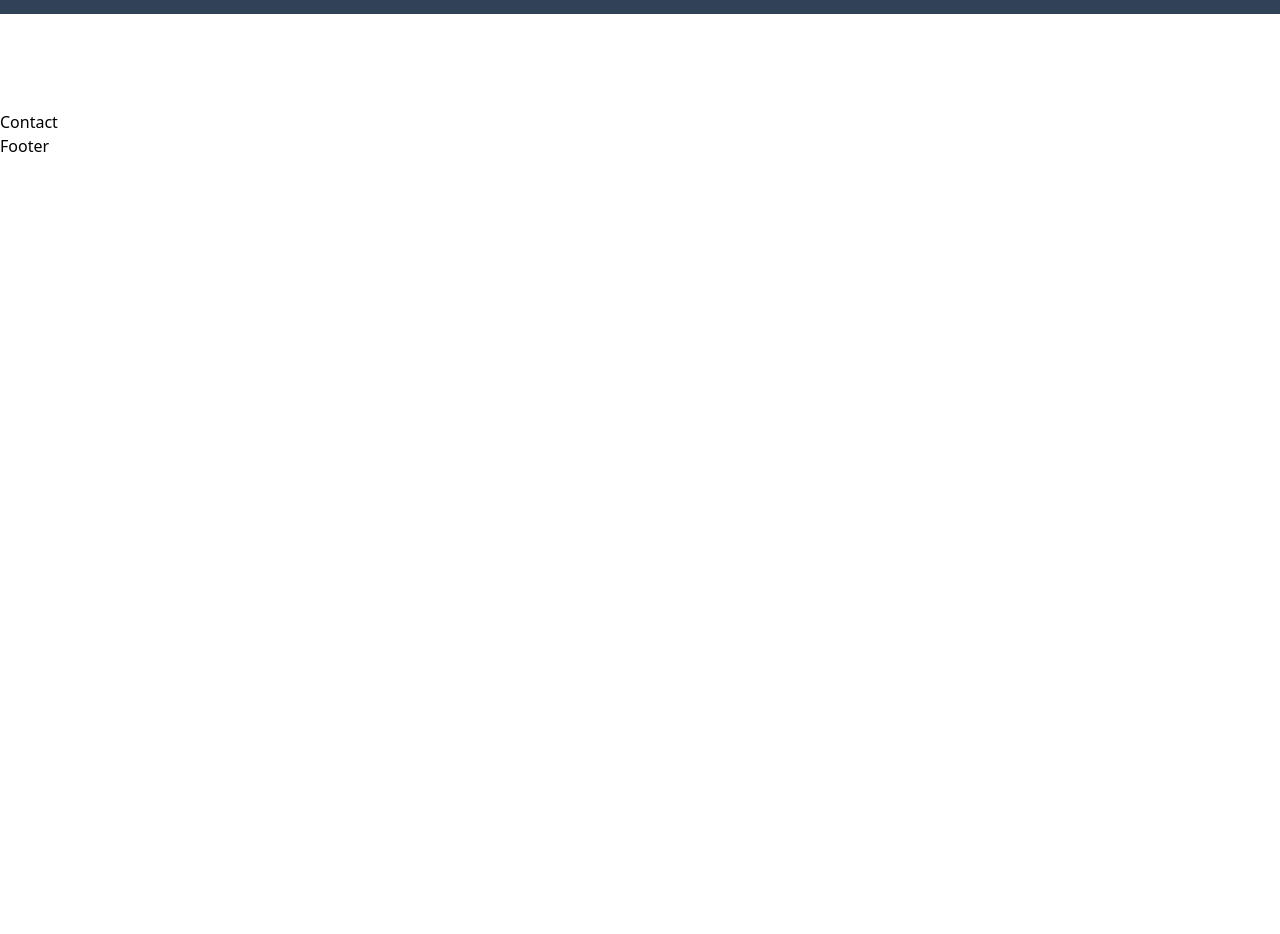
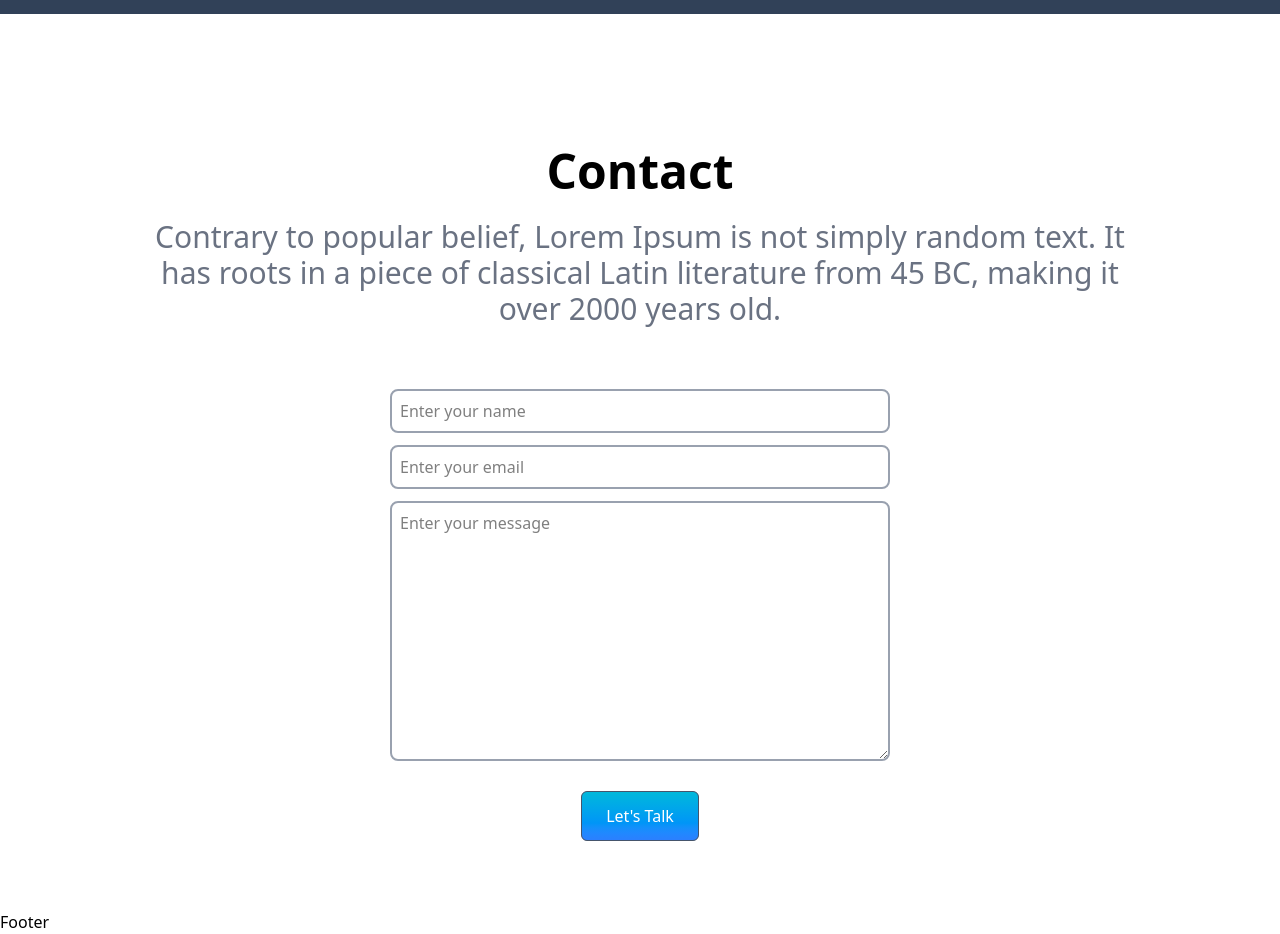
Before and after one commit to Zinzza-Song/react-tailwind-app, a React (Vite) app: page / in a window 1280 px wide. Shown: the part 3760-4694 px from the top of the page. Before the commit the page ends 3918 px from the top, so only its background shows below. Built offline with nearby package versions, Linux system fonts and the light colour scheme.

Commit message:
Contact 컴포넌트 생성

```diff
--- a/src/components/Contact.jsx
+++ b/src/components/Contact.jsx
@@ -1,7 +1,51 @@
 import React from 'react'
 
 const Contact = () => {
-  return <div>Contact</div>
+  return (
+    <section
+      name="contact"
+      className="h-screen w-full p-4">
+      <div className="mx-auto flex h-full max-w-screen-lg flex-col justify-center p-4">
+        <div className="text-center">
+          <h2 className="text-5xl font-bold">Contact</h2>
+
+          <p className="py-6 text-3xl text-gray-500">
+            Contrary to popular belief, Lorem Ipsum is not simply random text.
+            It has roots in a piece of classical Latin literature from 45 BC,
+            making it over 2000 years old.
+          </p>
+        </div>
+
+        <div className="mt-10 flex items-center justify-center">
+          <form className="flex w-full flex-col md:w-1/2">
+            <input
+              type="text"
+              name="name"
+              placeholder="Enter your name"
+              className="rounded-md p-2 outline-2 outline-gray-400 focus-within:outline-blue-400"
+            />
+
+            <input
+              type="email"
+              name="email"
+              placeholder="Enter your email"
+              className="mt-4 rounded-md p-2 outline-2 outline-gray-400 focus-within:outline-blue-400"
+            />
+
+            <textarea
+              name="message"
+              placeholder="Enter your message"
+              className="mt-4 rounded-md p-2 outline-2 outline-gray-400 focus-within:outline-blue-400"
+              rows="10"></textarea>
+
+            <button className="mx-auto my-8 bg-gradient-to-b from-cyan-500 to-blue-500 px-6 py-3 duration-300 hover:scale-110">
+              Let's Talk
+            </button>
+          </form>
+        </div>
+      </div>
+    </section>
+  )
 }
 
 export default React.memo(Contact)
```
